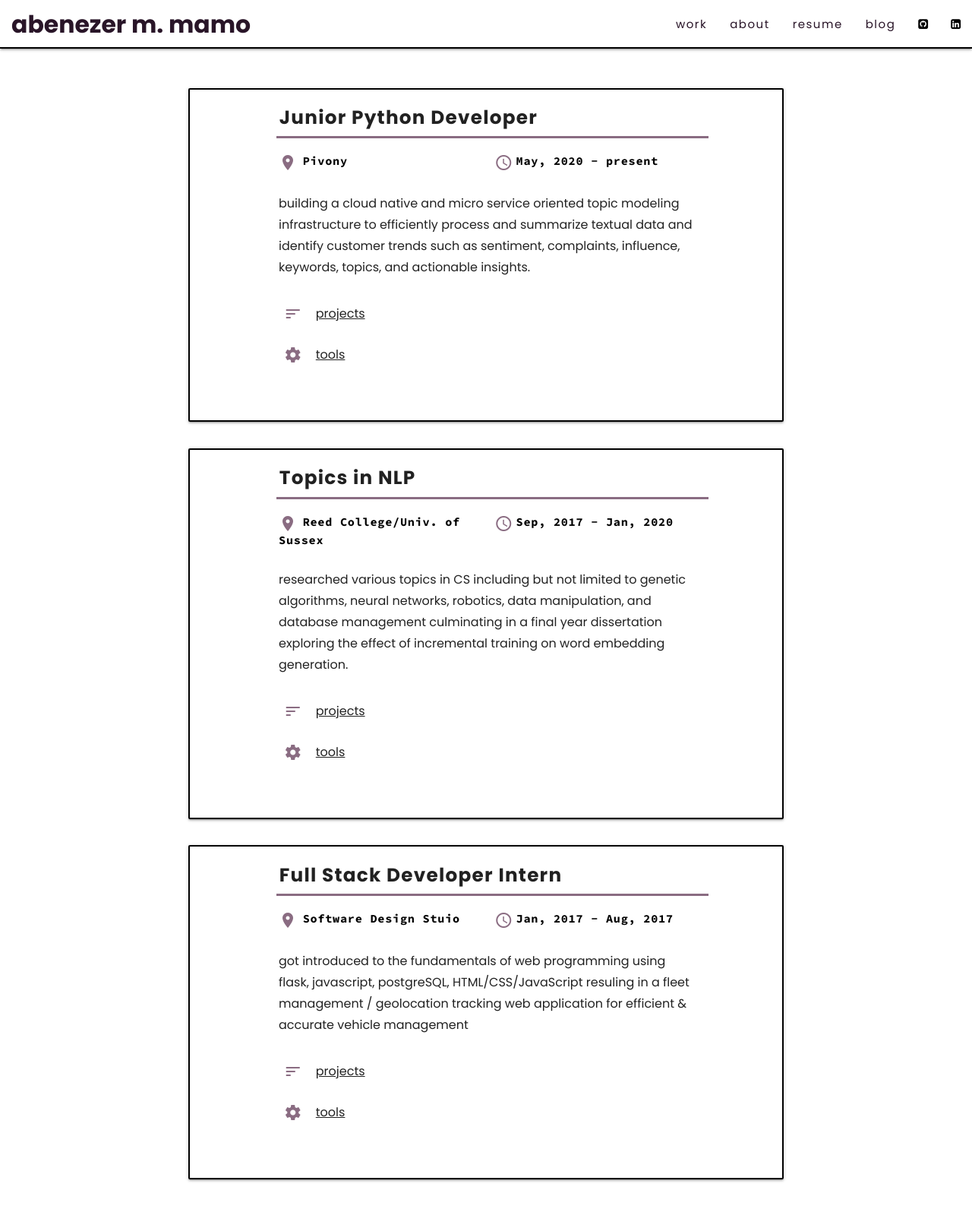
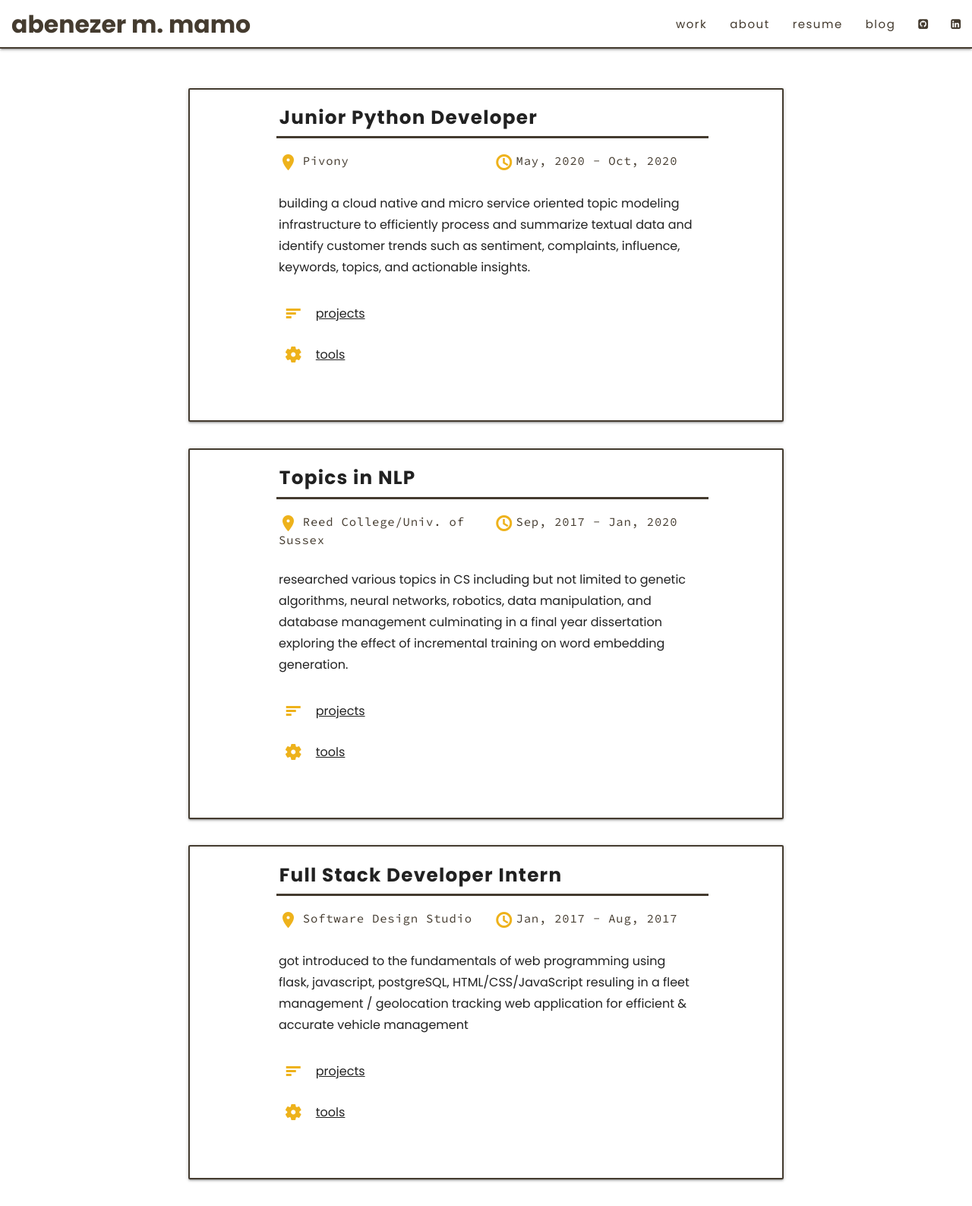
Before and after one commit to a6enez3r/portfolio, a Flask app: page / in a window 1280 px wide. Shown: the whole page at 76% size. Run offline with Flask 2, Linux system fonts and the light colour scheme.

Commit message:
finished matching style to resume

```diff
--- a/app/data.py
+++ b/app/data.py
@@ -3,7 +3,7 @@ work_text = [
     {
         "title": "Junior Python Developer",
         "company": "Pivony",
-        "duration": "May, 2020 - present",
+        "duration": "May, 2020 - Oct, 2020",
         "summary": """building a cloud native and micro service oriented topic modeling infrastructure to efficiently process and summarize textual data and identify customer trends such as sentiment, complaints, influence, keywords, topics, and actionable insights.""",
         "projects": [
             "preprocessing engine",
@@ -31,7 +31,7 @@ work_text = [
     },
     {
         "title": "Full Stack Developer Intern",
-        "company": "Software Design Stuio",
+        "company": "Software Design Studio",
         "duration": "Jan, 2017 - Aug, 2017",
         "summary": """got introduced to the fundamentals of web programming using flask, javascript, postgreSQL, HTML/CSS/JavaScript resuling in a fleet management / geolocation tracking web application for efficient & accurate vehicle management""",
         "projects": ["geolocation tracking", "user authentication", "CSS Themes"],
--- a/app/static/css/main.css
+++ b/app/static/css/main.css
@@ -1,4 +1,3 @@
-@import url("https://fonts.googleapis.com/css2?family=Fira+Code&family=Indie+Flower&display=swap");
 @import url('https://fonts.googleapis.com/css2?family=Poppins:wght@400;700&display=swap');
 @import url('https://fonts.googleapis.com/css2?family=Source+Code+Pro:wght@400;700&display=swap');
 /* body */
@@ -17,11 +16,11 @@ body {
 }
 /* nav */
 nav {
-  border-bottom: 2px solid #000000;
+  border-bottom: 2px solid #443B2F;
 }
-
+/* logo */
 .brand-logo {
-  color: #291528 !important;
+  color: #443B2F !important;
   left: 15px !important;
   transition: 0.5s;
   font-family: "Poppins", serif;
@@ -31,16 +30,16 @@ nav {
 .brand-logo:hover {
   letter-spacing: 0.15em !important;
 }
-
+/* nav links */
 .nav-link a {
-  color: #291528 !important;
+  color: #443B2F !important;
   letter-spacing: 0.1em;
   transition: 0.5s !important;
 }
 
 .nav-link:hover,
 .nav-icon:hover {
-  background-color: #8A6C82 !important;
+  background-color: #EEB21B !important;
   color: #ffffff !important;
   transition: 0.3s all;
 }
@@ -55,33 +54,27 @@ nav {
 }
 
 .nav-icon a {
-  color: #000000 !important;
+  color: #443B2F !important;
   transition: 0.3s all;
 }
 
 .sidenav-trigger {
-  color: #8A6C82 !important;
+  color: #EEB21B !important;
 }
 
 .sidenav-trigger:hover {
-  color: #8A6C82 !important;
+  color: #EEB21B !important;
 }
 
 /* content */
 .body-content {
   padding-top: 2.5%;
 }
-
+/* cards */
 .cards-container {
   min-width: 90%;
   width: 90%;
   max-width: 100%;
-}
-
-.material-icons {
-  display: inline-flex;
-  vertical-align: top;
-  color: #8A6C82 !important;
 }
 
 .card-panel {
@@ -90,7 +83,7 @@ nav {
   text-align: left !important;
   padding-left: 0 !important;
   padding-right: 0 !important;
-  border: 2px solid #000000 !important;
+  border: 2px solid #443B2F !important;
 }
 
 .no-padding-bottom {
@@ -107,7 +100,7 @@ nav {
   font-size: 1.65rem;
   font-weight:bold;
   padding: 3.5px !important;
-  border-bottom: 3px solid #8A6C82;
+  border-bottom: 3px solid #443B2F;
   padding-bottom: 2.5% !important;
   margin-left: 1.5% !important;
   font-family: "Poppins", serif;
@@ -118,15 +111,17 @@ nav {
 .card-time,
 .card-project,
 .card-tool {
-  color: #000000;
+  color: #443B2F;
   letter-spacing: 0.05em;
-  font-size: 0.95em !important;
+  font-size: 0.975em !important;
   font-family: 'Source Code Pro', monospace;
+  font-weight: 500 !important;
 }
 
 .card-company,
 .card-time {
   font-weight: bold;
+  margin-bottom: 2.5% !important;
 }
 
 
@@ -162,7 +157,7 @@ nav {
 }
 
 .collapsible-body {
-  border-color: #8A6C82 !important;
+  border-color: #EEB21B !important;
 }
 
 .card-tool,
@@ -174,12 +169,19 @@ nav {
 
 .card-error {
   font-size: 1.5em !important;
-  color: #8A6C82 !important;
+  color: #EEB21B !important;
   min-width: 300px;
 }
 
 .card-message {
   font-size: 1.1em !important;
-  color: #000000;
+  color: #443B2F;
   display: inline-block;
 }
+/* materialize */
+.material-icons {
+  display: inline-flex;
+  vertical-align: top;
+  color: #EEB21B !important;
+  font-weight: bold !important;
+}
```
